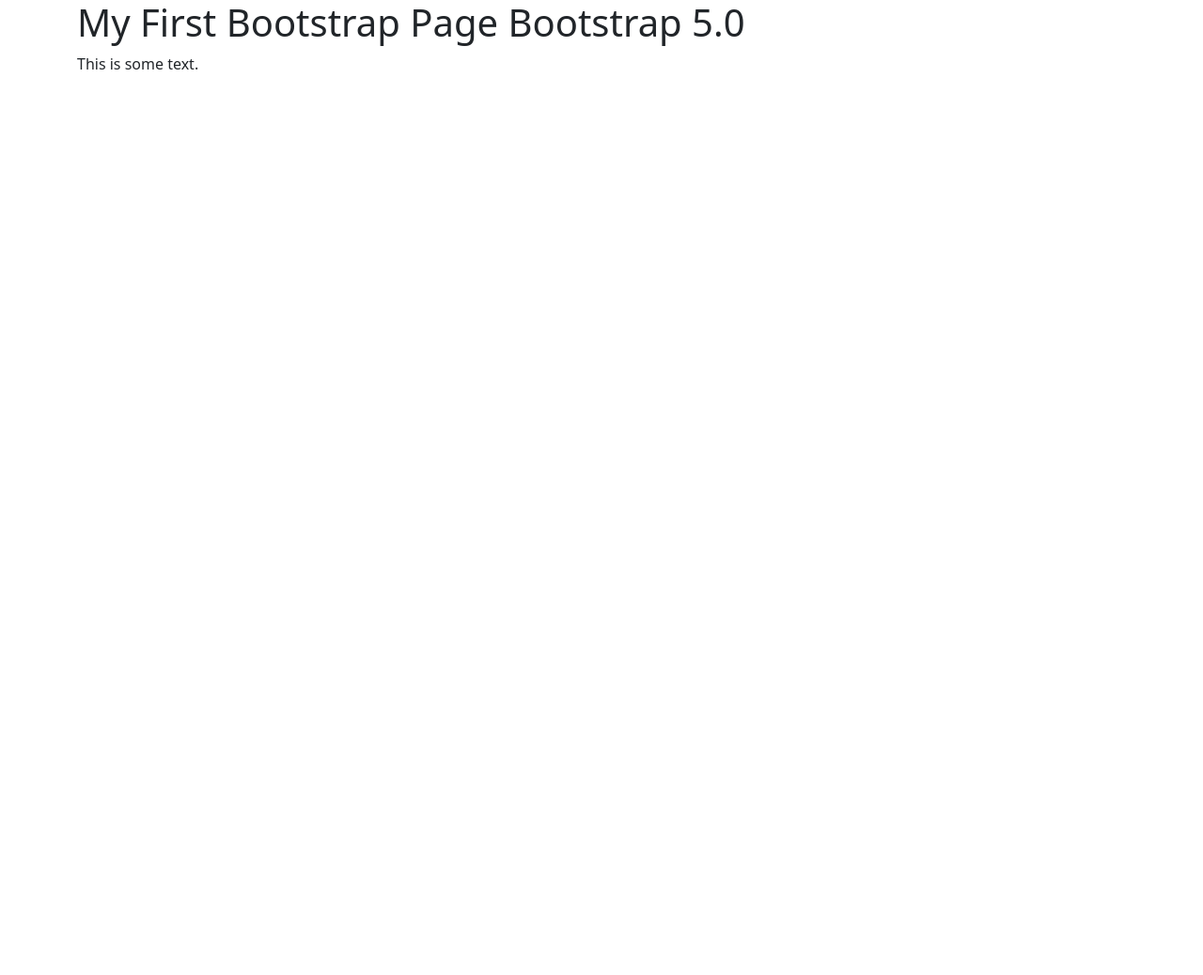
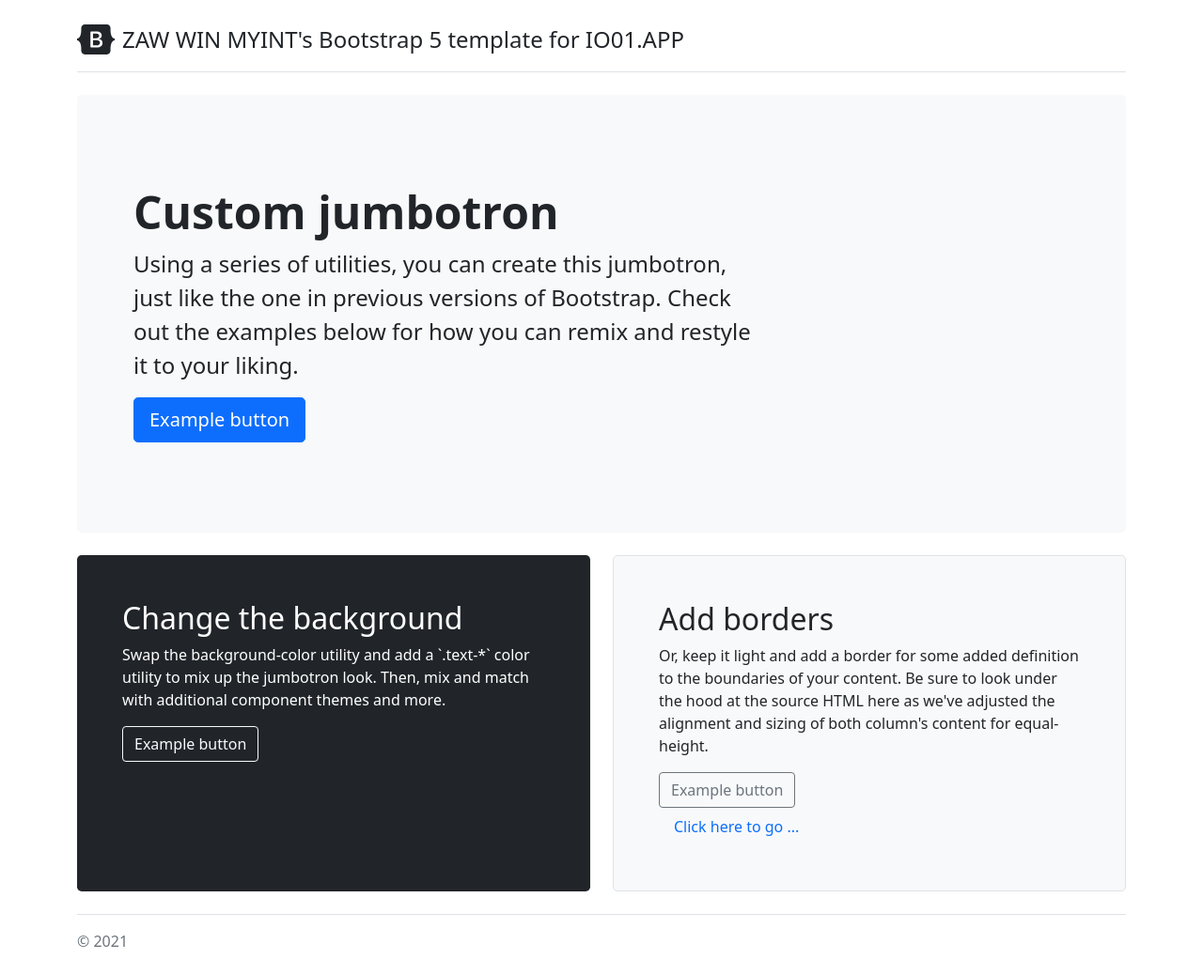
Before and after one commit to zwmyint/zwmyint-io01.github.io, a plain HTML site: page index.html in a window 1280 px wide. Shown: the whole page at 94% size. Before the commit the page ends 800 px from the top, so only its background shows below. Drawn offline with nearby package versions, Linux system fonts and the light colour scheme.

Commit message:
io01 003 commit at 20210712
003 commit of io01.app

```diff
--- a/index.html
+++ b/index.html
@@ -10,18 +10,71 @@
   <!-- Bootstrap CSS -->
   <link href="https://cdn.jsdelivr.net/npm/bootstrap@5.0.2/dist/css/bootstrap.min.css" rel="stylesheet" integrity="sha384-EVSTQN3/azprG1Anm3QDgpJLIm9Nao0Yz1ztcQTwFspd3yD65VohhpuuCOmLASjC" crossorigin="anonymous">
 
+  <style>
+      .bd-placeholder-img {
+        font-size: 1.125rem;
+        text-anchor: middle;
+        -webkit-user-select: none;
+        -moz-user-select: none;
+        user-select: none;
+      }
+
+      @media (min-width: 768px) {
+        .bd-placeholder-img-lg {
+          font-size: 3.5rem;
+        }
+      }
+  </style>
+
+  <script src="https://ajax.googleapis.com/ajax/libs/jquery/3.5.1/jquery.min.js"></script>
+
   <!-- Option 1: Bootstrap Bundle with Popper -->
   <script src="https://cdn.jsdelivr.net/npm/bootstrap@5.0.2/dist/js/bootstrap.bundle.min.js" integrity="sha384-MrcW6ZMFYlzcLA8Nl+NtUVF0sA7MsXsP1UyJoMp4YLEuNSfAP+JcXn/tWtIaxVXM" crossorigin="anonymous"></script>
-
-  <script src="https://ajax.googleapis.com/ajax/libs/jquery/3.5.1/jquery.min.js"></script>
 
 </head>
 <body>
 
-<div class="container">
-  <h1>My First Bootstrap Page Bootstrap 5.0</h1>
-  <p>This is some text.</p>
-</div>
+<main>
+  <div class="container py-4">
+    <header class="pb-3 mb-4 border-bottom">
+      <a href="/" class="d-flex align-items-center text-dark text-decoration-none">
+        <svg xmlns="http://www.w3.org/2000/svg" width="40" height="32" class="me-2" viewBox="0 0 118 94" role="img"><title>Bootstrap</title><path fill-rule="evenodd" clip-rule="evenodd" d="M24.509 0c-6.733 0-11.715 5.893-11.492 12.284.214 6.14-.064 14.092-2.066 20.577C8.943 39.365 5.547 43.485 0 44.014v5.972c5.547.529 8.943 4.649 10.951 11.153 2.002 6.485 2.28 14.437 2.066 20.577C12.794 88.106 17.776 94 24.51 94H93.5c6.733 0 11.714-5.893 11.491-12.284-.214-6.14.064-14.092 2.066-20.577 2.009-6.504 5.396-10.624 10.943-11.153v-5.972c-5.547-.529-8.934-4.649-10.943-11.153-2.002-6.484-2.28-14.437-2.066-20.577C105.214 5.894 100.233 0 93.5 0H24.508zM80 57.863C80 66.663 73.436 72 62.543 72H44a2 2 0 01-2-2V24a2 2 0 012-2h18.437c9.083 0 15.044 4.92 15.044 12.474 0 5.302-4.01 10.049-9.119 10.88v.277C75.317 46.394 80 51.21 80 57.863zM60.521 28.34H49.948v14.934h8.905c6.884 0 10.68-2.772 10.68-7.727 0-4.643-3.264-7.207-9.012-7.207zM49.948 49.2v16.458H60.91c7.167 0 10.964-2.876 10.964-8.281 0-5.406-3.903-8.178-11.425-8.178H49.948z" fill="currentColor"></path></svg>
+        <span class="fs-4">ZAW WIN MYINT's Bootstrap 5 template for IO01.APP</span>
+      </a>
+    </header>
+
+    <div class="p-5 mb-4 bg-light rounded-3">
+      <div class="container-fluid py-5">
+        <h1 class="display-5 fw-bold">Custom jumbotron</h1>
+        <p class="col-md-8 fs-4">Using a series of utilities, you can create this jumbotron, just like the one in previous versions of Bootstrap. Check out the examples below for how you can remix and restyle it to your liking.</p>
+        <button class="btn btn-primary btn-lg" type="button">Example button</button>
+      </div>
+    </div>
+
+    <div class="row align-items-md-stretch">
+      <div class="col-md-6">
+        <div class="h-100 p-5 text-white bg-dark rounded-3">
+          <h2>Change the background</h2>
+          <p>Swap the background-color utility and add a `.text-*` color utility to mix up the jumbotron look. Then, mix and match with additional component themes and more.</p>
+          <button class="btn btn-outline-light" type="button">Example button</button>
+        </div>
+      </div>
+      <div class="col-md-6">
+        <div class="h-100 p-5 bg-light border rounded-3">
+          <h2>Add borders</h2>
+          <p>Or, keep it light and add a border for some added definition to the boundaries of your content. Be sure to look under the hood at the source HTML here as we've adjusted the alignment and sizing of both column's content for equal-height.</p>
+          <button class="btn btn-outline-secondary" type="button">Example button</button>
+          <span>&nbsp;</span>
+          <a class="nav-link active" href="https://zwmyint.github.io/demo-io01/">Click here to go ...</a>
+        </div>
+      </div>
+    </div>
+
+    <footer class="pt-3 mt-4 text-muted border-top">
+      &copy; 2021
+    </footer>
+  </div>
+</main>
 
     <!-- Option 2: Separate Popper and Bootstrap JS -->
     <!--
@@ -29,6 +82,11 @@
     <script src="https://cdn.jsdelivr.net/npm/bootstrap@5.0.2/dist/js/bootstrap.min.js" integrity="sha384-cVKIPhGWiC2Al4u+LWgxfKTRIcfu0JTxR+EQDz/bgldoEyl4H0zUF0QKbrJ0EcQF" crossorigin="anonymous"></script>
     -->
     <!-- Optional JavaScript; choose one of the two! -->
+  <script>
+    $(document).ready(function() {
+      alert("jquery test ...");
+    });
+  </script>
 
 </body>
 </html>
```
